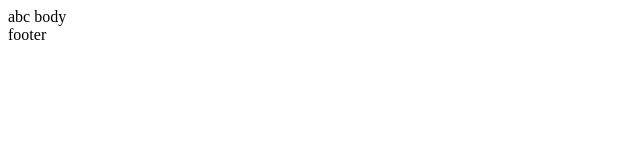
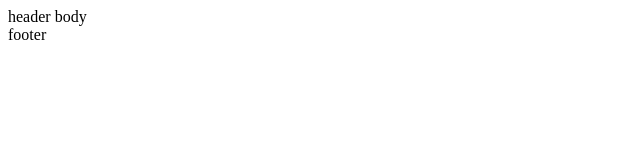
Before and after one commit to ncdanh19/gittest, a plain HTML site: page src/index.html in a window 1280 px wide. Shown: the full height of the page, 0-640 px from the left. Drawn offline with Linux system fonts and the light colour scheme.

Commit message:
fix header

```diff
--- a/src/index.html
+++ b/src/index.html
@@ -1,5 +1,5 @@
 <head>
-    abc
+    header
 </head>
 <body>
     body
```
